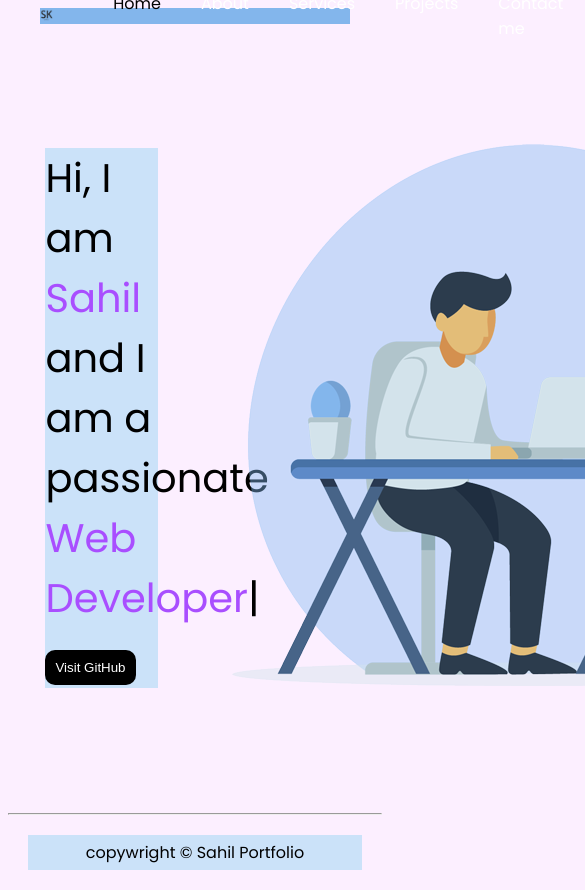
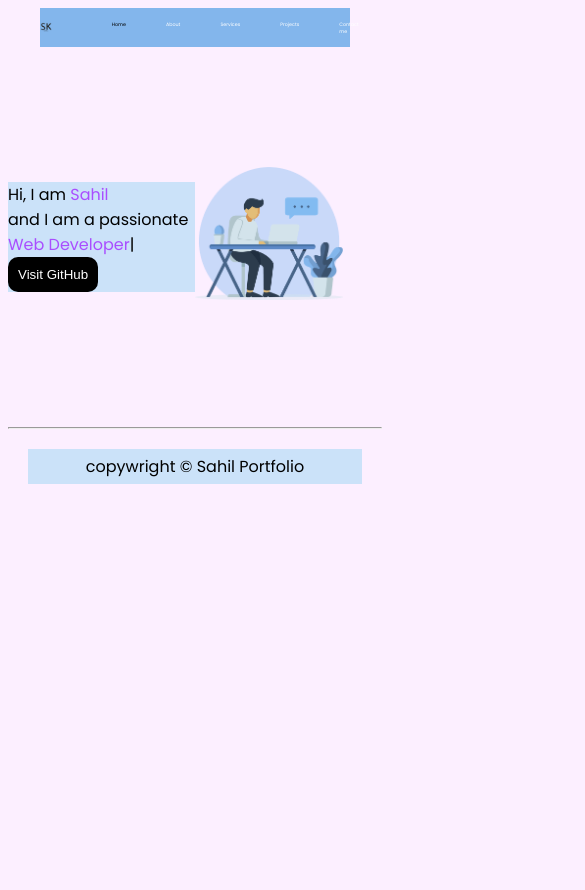
Before and after one commit to Sahil423Khan/Sahil-Portfolio, a plain HTML site: page index.html in a window 390 px wide. Shown: the top 890 px of the page, 585 px wide, since content can reach past the window. After the commit the page ends 844 px from the top, so only its background shows below. Drawn offline with nearby package versions, Linux system fonts and the light colour scheme.

Commit message:
Add files via upload

```diff
--- a/index.css
+++ b/index.css
@@ -91,9 +91,12 @@ header{
 #element {
   color: rgb(169, 78, 255);
 }
-.rightSection{
+/* .rightSection{
   width: 550vw;
   height: auto;
+} */
+.rightSection img{
+  width: 38vw;
 }
 
 /* .secondSection {
@@ -167,3 +170,58 @@ footer {
   color: #000000;
 
 }
+@media(max-width : 600px)
+{
+  .leftSection
+   {
+    font-size: 1.5rem;
+   }
+   .firstSection>div
+   {
+    width: 50%;
+   }
+   ul
+   {
+    display: flex;
+    flex-wrap: nowrap;
+    font-size: 0.5rem;
+   }
+   nav{
+    height: 10vw;
+   }
+   .logo img{
+
+    height: 10vw;
+    display: flex;
+    justify-content: center;
+    justify-items: center;
+   }
+
+
+}
+@media(max-width : 400px){
+  .leftSection
+  {
+   font-size: 1rem;
+  }
+  .firstSection>div
+  {
+   width: 60%;
+  }
+  ul
+  {
+   display: flex;
+   flex-wrap: nowrap;
+   font-size: 0.3rem;
+  }
+  nav{
+   height: 10vw;
+  }
+  .logo img{
+
+   height: 3vw;
+   display: flex;
+   justify-content: center;
+   justify-items: center;
+  }
+}
```
